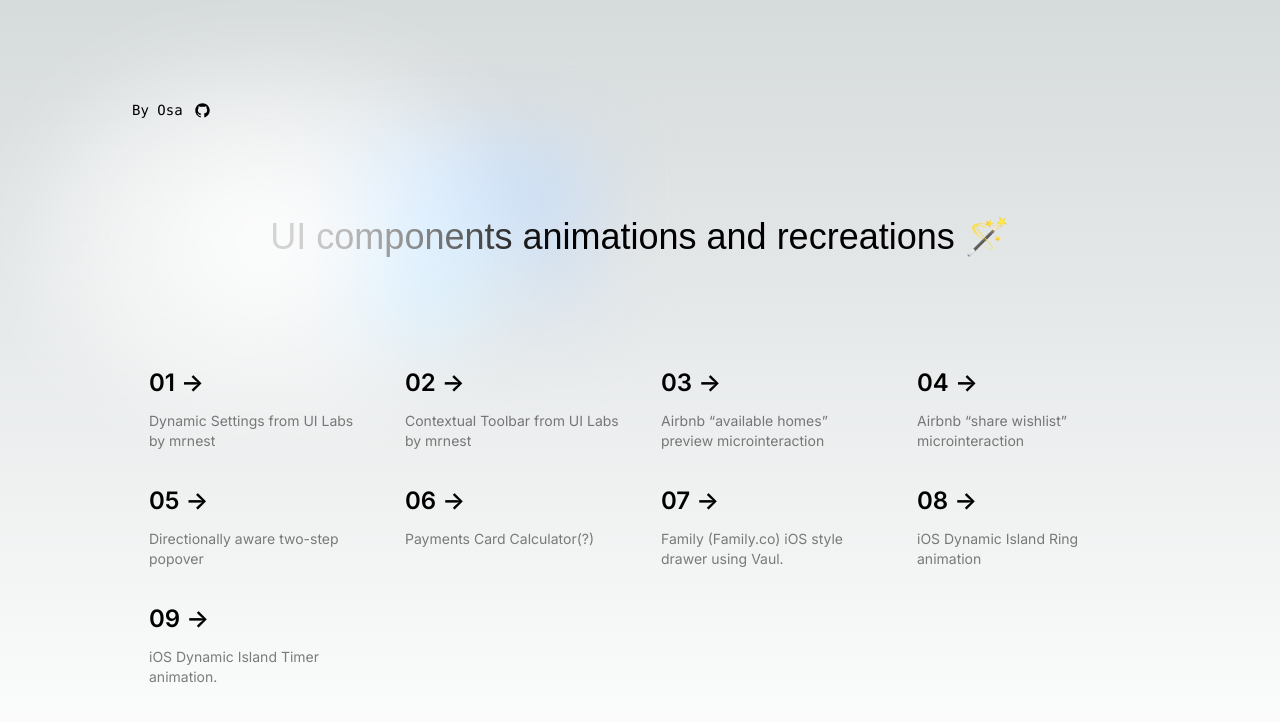
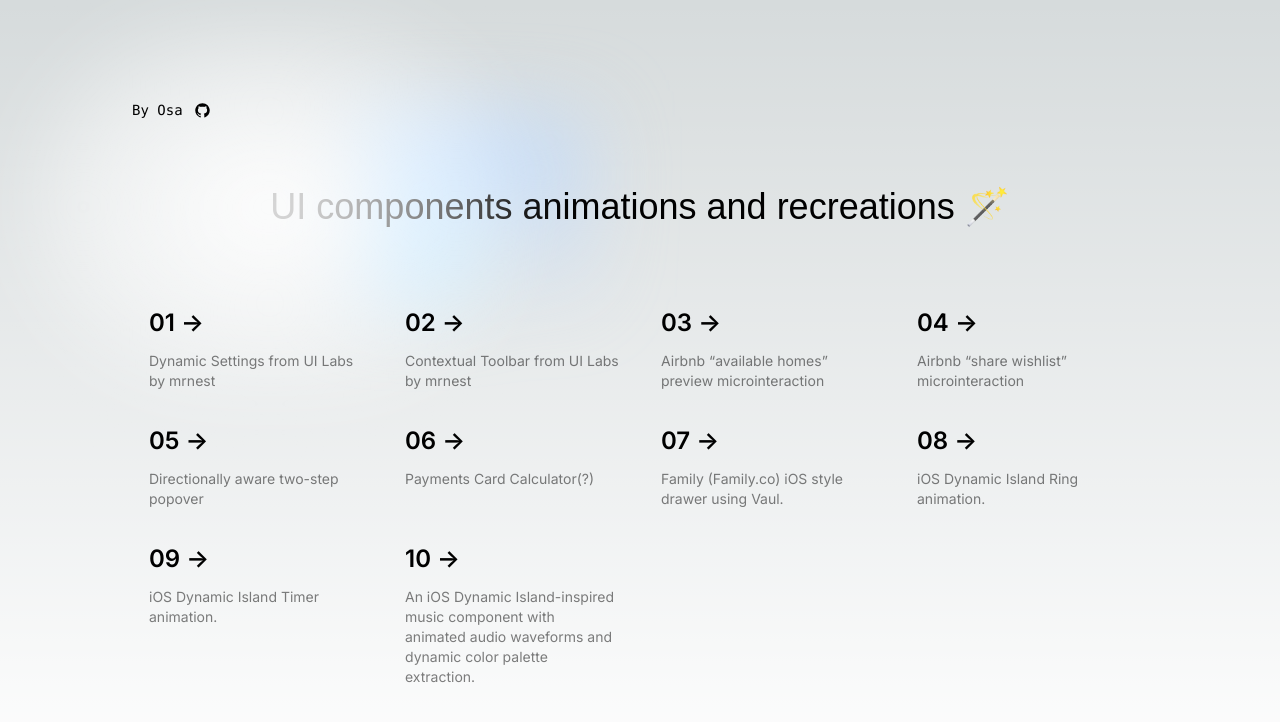
Before and after one commit to glamboyosa/animations, a Next.js app: page / in a window 1280 px wide. Shown: the top 722 px of the page. Built offline with nearby package versions, Linux system fonts and the light colour scheme; a web font is replaced by a local one.

Commit message:
add new component to front page

```diff
--- a/src/app/page.tsx
+++ b/src/app/page.tsx
@@ -168,7 +168,7 @@ export default function Home() {
 						</span>
 					</h2>
 					<p className="m-0 max-w-[30ch] text-sm opacity-50">
-						iOS Dynamic Island Ring animation
+						iOS Dynamic Island Ring animation.
 					</p>
 				</Link>
 				<Link
@@ -185,6 +185,23 @@ export default function Home() {
 						iOS Dynamic Island Timer animation.
 					</p>
 				</Link>
+				<Link
+					href={"/10"}
+					className="group rounded-lg border border-transparent px-5 py-4 transition-colors hover:border-gray-300 hover:bg-gray-100 hover:dark:border-neutral-700 hover:dark:bg-neutral-800/30"
+				>
+					<h2 className="mb-3 font-semibold text-2xl">
+						10{" "}
+						<span className="inline-block transition-transform group-hover:translate-x-1 motion-reduce:transform-none">
+							-&gt;
+						</span>
+					</h2>
+					<p className="m-0 max-w-[30ch] text-sm opacity-50">
+						An iOS Dynamic Island-inspired music
+						component with animated audio
+						waveforms and dynamic color palette
+						extraction.
+					</p>
+				</Link>
 			</div>
 		</main>
 	);
```
